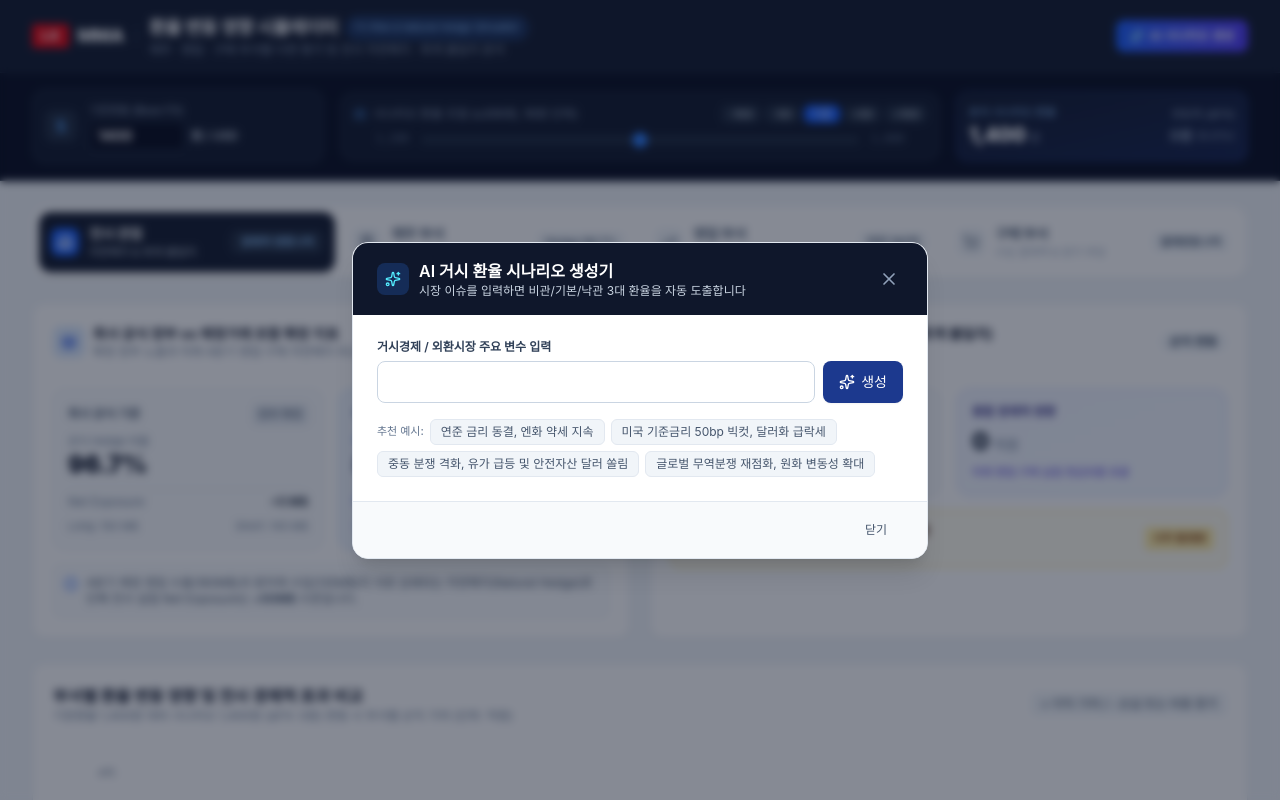
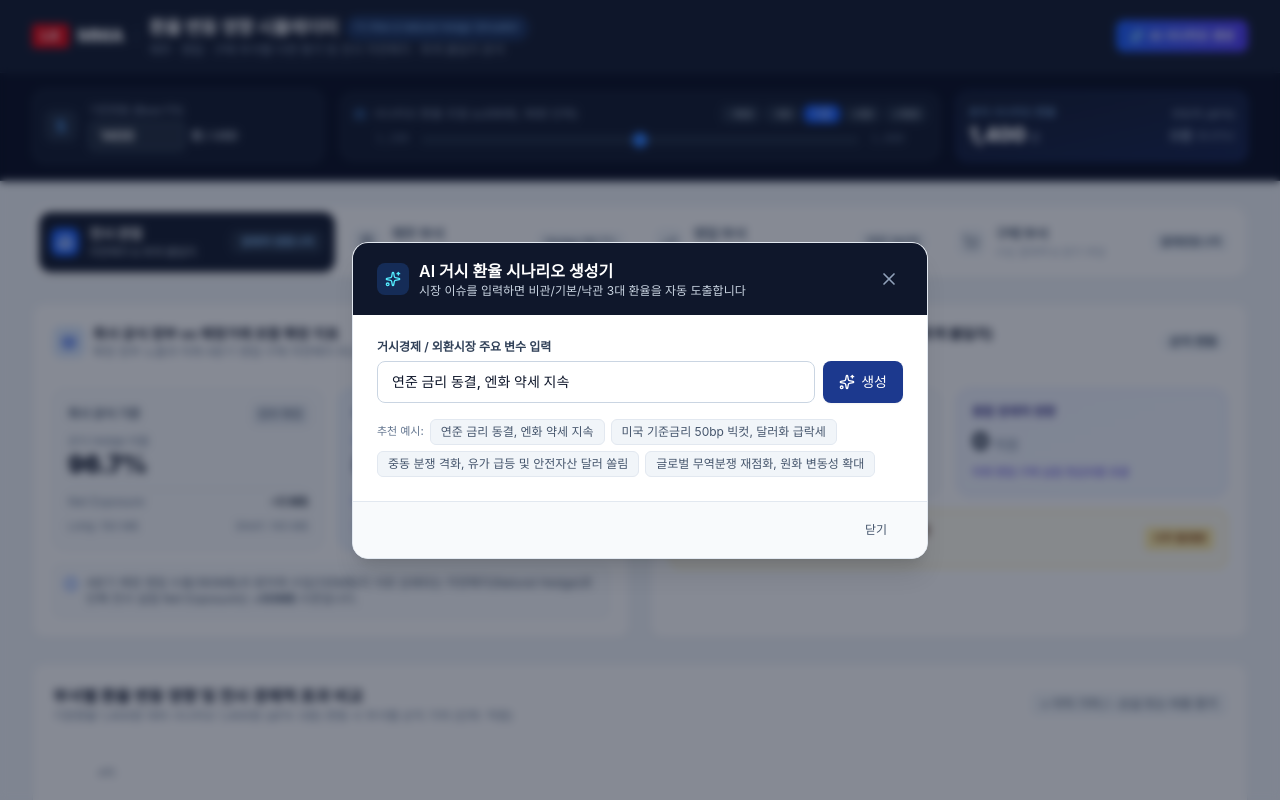
Before and after one commit to min8star/HedgeSimulator, a React (Vite) app: page / in a window 1280 px wide. Both pictures are taken after a click on the button "AI 시나리오 생성". Shown: the top 800 px of the page. Built offline with nearby package versions, Linux system fonts and the light colour scheme; no server answers.

Commit message:
style: improve input and form component styling
Update component styles to improve visual consistency and readability for inputs and header controls by refining colors, text contrast, and focus states.

```diff
--- a/src/components/AiScenarioModal.tsx
+++ b/src/components/AiScenarioModal.tsx
@@ -77,7 +77,7 @@ export const AiScenarioModal: React.FC<AiScenarioModalProps> = ({
                 value={prompt}
                 onChange={(e) => setPrompt(e.target.value)}
                 placeholder="예: 연준 금리 동결, 엔화 약세 지속"
-                className="flex-1 px-3.5 py-2.5 rounded-lg border border-slate-300 text-sm focus:outline-hidden focus:ring-2 focus:ring-blue-600 focus:border-transparent"
+                className="flex-1 px-3.5 py-2.5 rounded-lg border border-slate-300 bg-white text-slate-900 placeholder:text-slate-400 font-medium text-sm focus:outline-hidden focus:ring-2 focus:ring-blue-600 focus:border-transparent"
                 onKeyDown={(e) => {
                   if (e.key === 'Enter') handleGenerate();
                 }}
--- a/src/components/DataEditorAccordion.tsx
+++ b/src/components/DataEditorAccordion.tsx
@@ -261,7 +261,7 @@ export const DataEditorAccordion: React.FC<DataEditorAccordionProps> = ({
                             type="text"
                             value={c.name}
                             onChange={(e) => handleUpdateForward(c.id, { name: e.target.value })}
-                            className="w-20 px-1.5 py-1 bg-white border border-slate-300 rounded-md text-xs font-medium"
+                            className="w-20 px-1.5 py-1 bg-white text-slate-900 border border-slate-300 rounded-md text-xs font-medium"
                           />
                         </td>
                         <td className="py-2 px-3">
@@ -288,7 +288,7 @@ export const DataEditorAccordion: React.FC<DataEditorAccordionProps> = ({
                             onChange={(e) =>
                               handleUpdateForward(c.id, { amount: parseFloat(e.target.value) || 0 })
                             }
-                            className="w-20 px-1.5 py-1 bg-white border border-slate-300 rounded-md text-xs font-semibold text-right"
+                            className="w-20 px-1.5 py-1 bg-white text-slate-900 border border-slate-300 rounded-md text-xs font-semibold text-right"
                           />
                         </td>
                         <td className="py-2 px-3">
@@ -299,7 +299,7 @@ export const DataEditorAccordion: React.FC<DataEditorAccordionProps> = ({
                             onChange={(e) =>
                               handleUpdateForward(c.id, { contractRate: parseFloat(e.target.value) || 0 })
                             }
-                            className="w-24 px-1.5 py-1 bg-white border border-slate-300 rounded-md text-xs font-semibold text-right"
+                            className="w-24 px-1.5 py-1 bg-white text-slate-900 border border-slate-300 rounded-md text-xs font-semibold text-right"
                           />
                         </td>
                         <td className="py-2 px-3">
@@ -307,7 +307,7 @@ export const DataEditorAccordion: React.FC<DataEditorAccordionProps> = ({
                             type="text"
                             value={c.maturity}
                             onChange={(e) => handleUpdateForward(c.id, { maturity: e.target.value })}
-                            className="w-20 px-1.5 py-1 bg-white border border-slate-300 rounded-md text-xs"
+                            className="w-20 px-1.5 py-1 bg-white text-slate-900 border border-slate-300 rounded-md text-xs"
                           />
                         </td>
                         <td className="py-2 px-3">
@@ -374,7 +374,7 @@ export const DataEditorAccordion: React.FC<DataEditorAccordionProps> = ({
                           onChange={(e) =>
                             handleUpdateExport(exp.id, 'usdAmount', parseFloat(e.target.value) || 0)
                           }
-                          className="w-full bg-white px-2 py-1 rounded-md border border-slate-300 font-semibold text-xs"
+                          className="w-full bg-white text-slate-900 px-2 py-1 rounded-md border border-slate-300 font-semibold text-xs"
                         />
                       </div>
                       <div>
@@ -388,7 +388,7 @@ export const DataEditorAccordion: React.FC<DataEditorAccordionProps> = ({
                           onChange={(e) =>
                             handleUpdateExport(exp.id, 'krwCost', parseFloat(e.target.value) || 0)
                           }
-                          className="w-full bg-white px-2 py-1 rounded-md border border-slate-300 font-semibold text-xs"
+                          className="w-full bg-white text-slate-900 px-2 py-1 rounded-md border border-slate-300 font-semibold text-xs"
                         />
                       </div>
                     </div>
--- a/src/components/Header.tsx
+++ b/src/components/Header.tsx
@@ -103,7 +103,8 @@ export const Header: React.FC<HeaderProps> = ({
                   onKeyDown={(e) => {
                     if (e.key === 'Enter') handleBaseRateBlur();
                   }}
-                  className="w-24 bg-slate-950 text-white font-bold text-sm px-2 py-1 rounded-md border border-slate-700 focus:outline-hidden focus:border-blue-500"
+                  className="w-24 bg-slate-800 text-white font-bold text-sm px-2.5 py-1 rounded-md border border-slate-600 focus:outline-hidden focus:ring-2 focus:ring-blue-500"
+                  style={{ color: '#ffffff', backgroundColor: '#1e293b' }}
                 />
                 <span className="text-xs font-semibold text-slate-300">원 / USD</span>
               </div>
--- a/src/components/QaSection.tsx
+++ b/src/components/QaSection.tsx
@@ -200,7 +200,7 @@ export const QaSection: React.FC<QaSectionProps> = ({ result }) => {
           onKeyDown={(e) => {
             if (e.key === 'Enter') handleSend();
           }}
-          className="flex-1 px-3.5 py-2.5 rounded-lg border border-slate-300 text-xs focus:outline-hidden focus:ring-2 focus:ring-blue-600 focus:border-transparent bg-white"
+          className="flex-1 px-3.5 py-2.5 rounded-lg border border-slate-300 text-xs text-slate-900 placeholder:text-slate-400 font-medium focus:outline-hidden focus:ring-2 focus:ring-blue-600 focus:border-transparent bg-white"
         />
         <button
           onClick={() => handleSend()}
```
